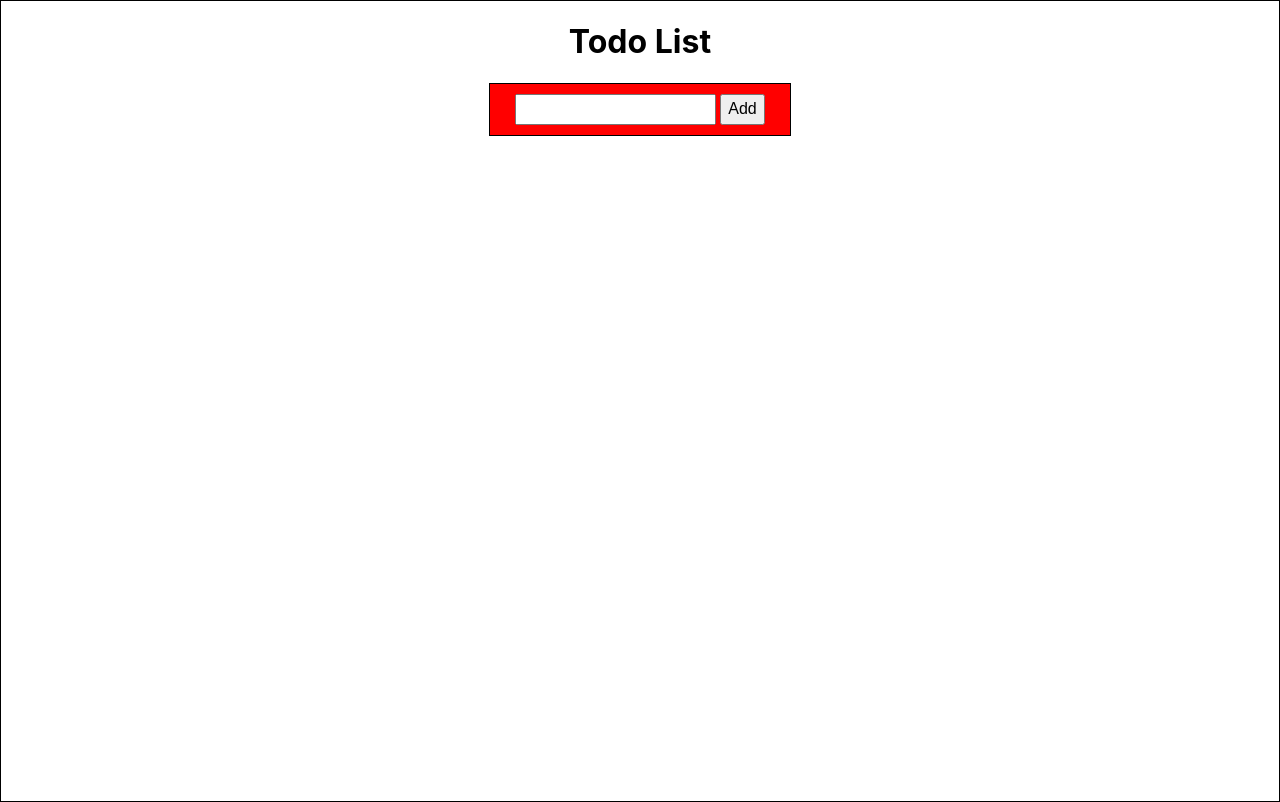
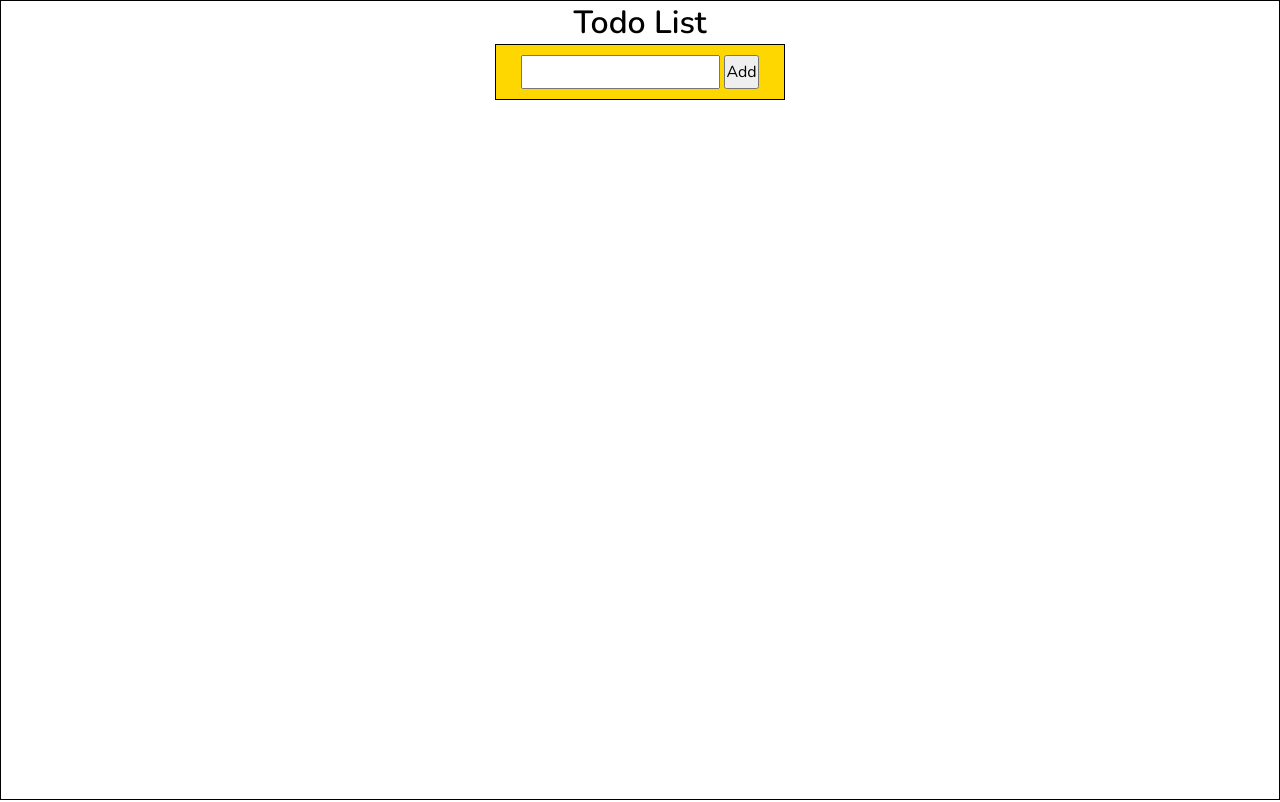
Before and after one commit to devdinho/react-todo-list, a React (Create React App) app: page / in a window 1280 px wide. Built offline with nearby package versions, Linux system fonts and the light colour scheme.

Commit message:
Add font-family

```diff
--- a/src/App.css
+++ /dev/null
@@ -1,5 +0,0 @@
-* {
-  margin: 0;
-  padding: 0;
-  box-sizing: border-box;
-}
--- a/src/components/Form.js
+++ b/src/components/Form.js
@@ -6,12 +6,13 @@
   gap: 4px;
   border: 1px solid;
   padding: 10px 25px;
-  background: red;
+  background: gold;
 `;
 
 const Input = styled.input`
   padding: 6px 10px;
 `;
+
 
 const Button = styled.button`
   font-size: 1rem;
--- a/src/index.css
+++ b/src/index.css
@@ -1,13 +1,12 @@
-body {
+@import url('https://fonts.googleapis.com/css2?family=Nunito:wght@200;300;400;600&display=swap');
+
+* {
   margin: 0;
-  font-family: -apple-system, BlinkMacSystemFont, 'Segoe UI', 'Roboto', 'Oxygen',
-    'Ubuntu', 'Cantarell', 'Fira Sans', 'Droid Sans', 'Helvetica Neue',
-    sans-serif;
-  -webkit-font-smoothing: antialiased;
-  -moz-osx-font-smoothing: grayscale;
+  padding: 0;
+  box-sizing: border-box;
+  font-family: Nunito, sans-serif;
 }
 
-code {
-  font-family: source-code-pro, Menlo, Monaco, Consolas, 'Courier New',
-    monospace;
+#root {
+  min-height: 100vh;
 }
```
